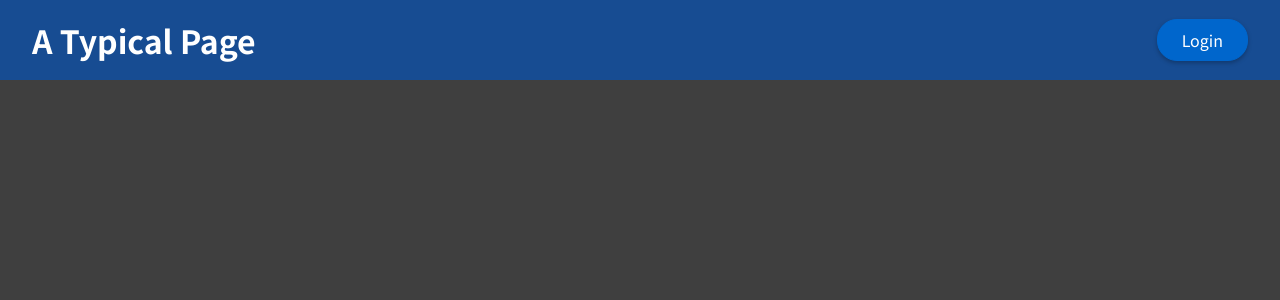
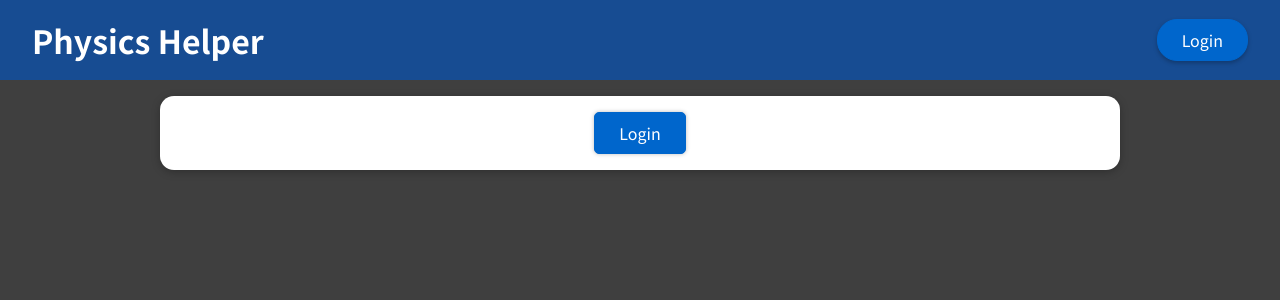
Before and after one commit to BKrowchuk/physics-helper, a React (Create React App) app: page / in a window 1280 px wide. Shown: the top 300 px of the page. Built offline with nearby package versions, Linux system fonts and the light colour scheme.

Commit message:
adding margin for header

```diff
--- a/src/components/Authentication/LoginForm.js
+++ b/src/components/Authentication/LoginForm.js
@@ -1,7 +1,15 @@
 import Button from "../UI/Button";
+import Card from "../UI/Card";
+import classes from "./LoginForm.module.css";
 
 const LoginForm = (props) => {
-  return <Button onClick={props.onLogin}>Login</Button>;
+  return (
+    <section className={classes.section}>
+      <Card>
+        <Button onClick={props.onLogin}>Login</Button>
+      </Card>
+    </section>
+  );
 };
 
 export default LoginForm;
--- /dev/null
+++ b/src/components/Authentication/LoginForm.module.css
@@ -0,0 +1,7 @@
+.section {
+  max-width: 60rem;
+  width: 95%;
+  margin: 2rem auto;
+  animation: meals-appear 1s ease-out forwards;
+  text-align: center;
+}
--- a/src/components/Header/Header.js
+++ b/src/components/Header/Header.js
@@ -6,7 +6,7 @@ import classes from "./Header.module.css";
 const Header = (props) => {
   return (
     <header className={classes["header"]}>
-      <h1>A Typical Page</h1>
+      <h1>Physics Helper</h1>
       <Navigation />
     </header>
   );
--- a/src/index.css
+++ b/src/index.css
@@ -17,3 +17,7 @@ body {
   --secondary-color: rgb(66, 121, 192);
   --background-color: rgb(23, 76, 146);
 }
+
+main {
+  margin-top: 6rem;
+}
```
